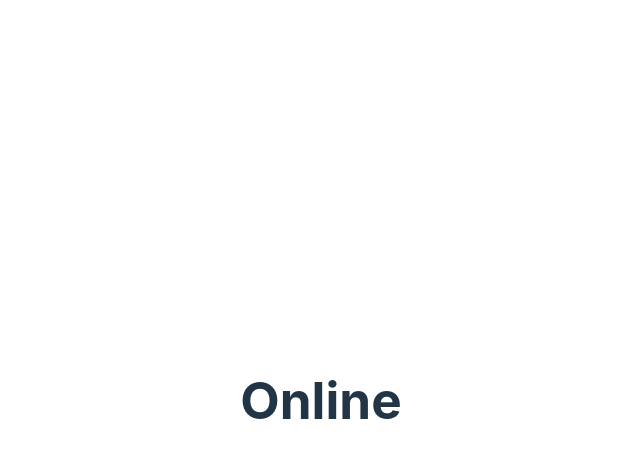
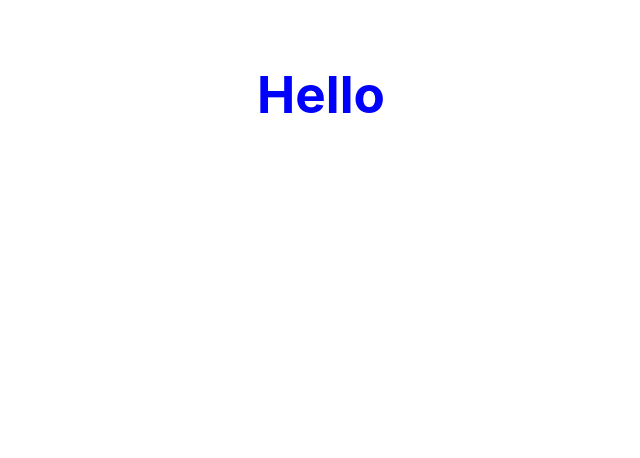
Before and after one commit to OXplakhoa/practice-hook, a React (Vite) app: page / in a window 1280 px wide. Shown: the top 458 px of the page, without its empty margins (319-959 px from the left). Built offline with nearby package versions, Linux system fonts and the light colour scheme.

Commit message:
Add useScroll

```diff
--- a/src/App.jsx
+++ b/src/App.jsx
@@ -1,16 +1,13 @@
 import './App.css';
-import { useNetwork } from './utils/useNetwork';
+import { useScroll } from './utils/useScroll';
 
 
 function App() {
-  const handleNetworkChange =  (online) => {
-    console.log(online ? "We On Fire!" : "We Down To The Moon");
-  }
-  const status = useNetwork(handleNetworkChange);
+  const {y} = useScroll();
   return (
-    <>
-      <h1>{status ? "Online" : "Offline"}</h1>
-    </>
+    <div style={{height: "100vh"}}>
+      <h1 style={{color: y > 1 ? "red" : "blue" }}>Hello</h1>
+    </div>
   );
 }
 
--- /dev/null
+++ b/src/utils/useScroll.jsx
@@ -0,0 +1,13 @@
+import { useEffect,useState } from 'react';
+
+export const useScroll = () => {
+  const [state,setState] = useState({x: 0, y: 0});
+  const onScroll = () => {
+    setState({x: window.scrollX, y: window.scrollY});
+  }
+  useEffect(() => {
+    window.addEventListener("scroll",onScroll);
+    return () => window.removeEventListener("scroll",onScroll);
+  },[])
+  return state;
+}
```
